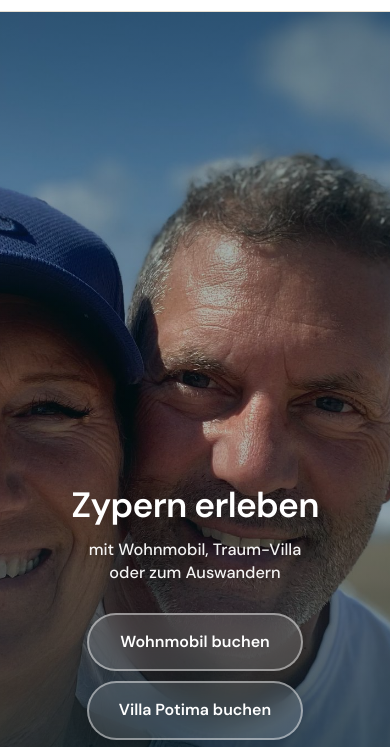
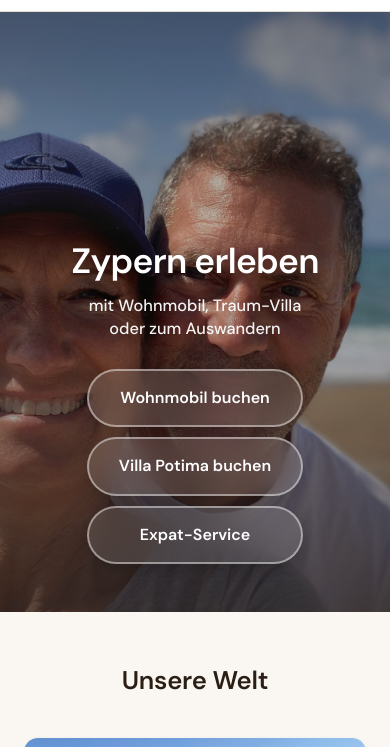
Before and after one commit to ToothMC/mmhammer.org, a website: page index.html in a window 390 px wide. Shown: the part 62-809 px from the top of the page. Drawn offline with Linux system fonts and the light colour scheme.

Commit message:
mobile: fix bounce stripe (html bg dark) + stabilize hero height (fixed 600px instead of svh) to prevent bg zoom

```diff
--- a/styles.css
+++ b/styles.css
@@ -16,7 +16,7 @@
   --font: "DM Sans", -apple-system, BlinkMacSystemFont, "Segoe UI", Roboto, "Helvetica Neue", Arial, sans-serif;
 }
 * { box-sizing: border-box; margin: 0; padding: 0; }
-html { scroll-behavior: smooth; }
+html { scroll-behavior: smooth; background: #2D2520; }
 body { font-family: var(--font); color: var(--c-text); background: var(--c-bg); line-height: 1.65; font-size: 17px; -webkit-font-smoothing: antialiased; }
 img { max-width: 100%; height: auto; display: block; }
 a { color: var(--c-primary); text-decoration: none; transition: color .2s; }
@@ -184,8 +184,8 @@ p:last-child { margin-bottom: 0; }
   section { padding: 48px 0; }
 }
 @media (max-width: 640px) {
-  .hero { min-height: 100svh; padding: 60px 0 48px; background-position: center 25%; }
-  .hero::before { background: linear-gradient(180deg, rgba(6,38,46,.55) 0%, rgba(6,38,46,.25) 45%, rgba(6,38,46,.78) 100%); }
+  .hero { min-height: 600px; max-height: 720px; padding: 60px 0 48px; background-position: center 30%; background-attachment: scroll; }
+  .hero::before { background: linear-gradient(180deg, rgba(45,37,32,.55) 0%, rgba(45,37,32,.25) 45%, rgba(45,37,32,.78) 100%); }
   .hero h1 { font-size: 2.2rem; margin-bottom: 14px; }
   .hero-sub { font-size: 1.02rem; margin-bottom: 28px; }
   .hero .btn-row { flex-direction: column; align-items: stretch; padding: 0 16px; gap: 10px; }
```
